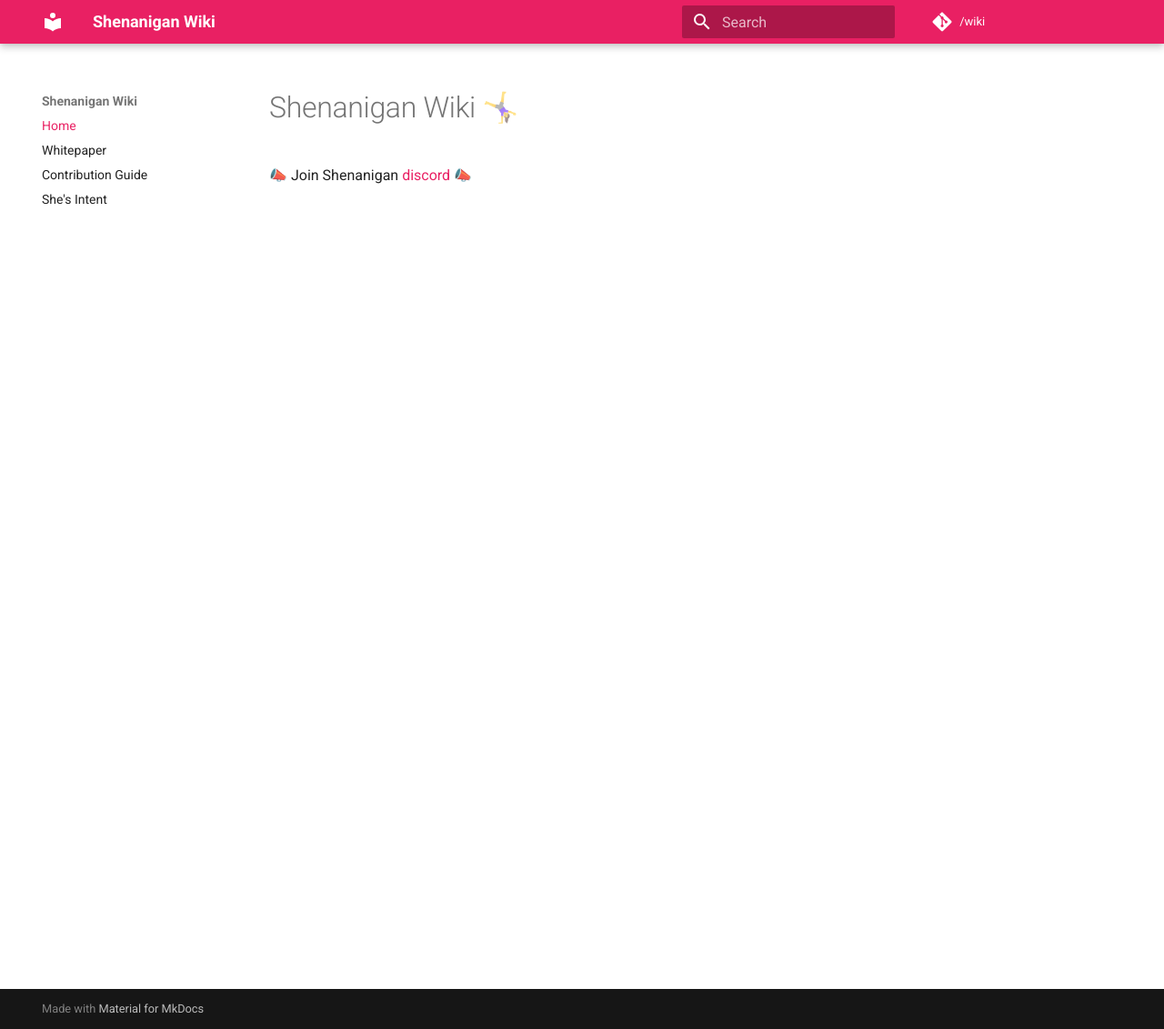
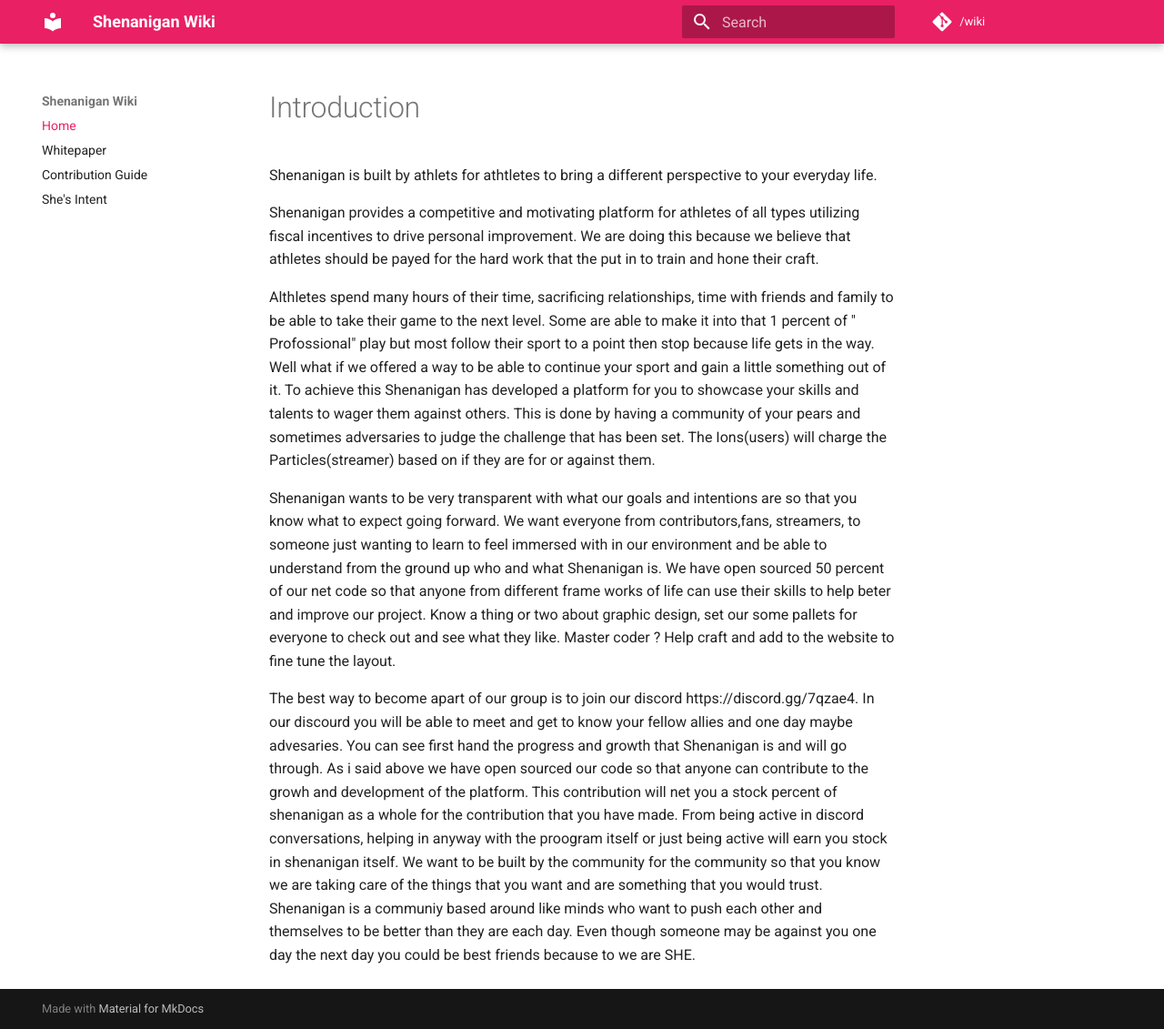
Before and after one commit to ShenaniganDApp/docs, an MkDocs documentation site: the page built from docs/index.md, in a window 1280 px wide and 1131 px high. Shown: the whole window at 91% size. Built offline with MkDocs 1.6.1 and Material for MkDocs 9.7.7, drawn with Linux system fonts in a browser that asks for light colours; comment, search, counter and statistics services are not loaded.

Commit message:
Write introduction

```diff
--- a/docs/index.md
+++ b/docs/index.md
@@ -1,3 +1,11 @@
-# Shenanigan Wiki 🤸‍♀️️
+#  Introduction
 
-📣️ Join Shenanigan [discord](http://www.she.energy/join) 📣️
+Shenanigan is built by athlets for athtletes to bring a different perspective to your everyday life.
+
+Shenanigan provides a competitive and motivating platform for athletes of all types utilizing fiscal incentives to drive personal improvement. We are doing this because we believe that athletes should be payed for the hard work that the put in to train and hone their craft.
+
+Althletes spend many hours of their time, sacrificing relationships, time with friends and family to be able to take their game to the next level. Some are able to make it into that 1 percent of " Profossional" play but most follow their sport to a point then stop because life gets in the way. Well what if we offered a way to be able to continue your sport and gain a little something out of it. To achieve this Shenanigan has developed a platform for you to showcase your skills and talents to wager them against others. This is done by having a community of your pears and sometimes adversaries to judge the challenge that has been set. The Ions(users) will charge the Particles(streamer) based on if they are for or against them.
+
+Shenanigan wants to be very transparent with what our goals and intentions are so that you know what to expect going forward. We want everyone from contributors,fans, streamers,  to someone just wanting to learn to feel immersed with in our environment and be able to understand from the ground up who and what Shenanigan is. We have open sourced 50 percent of our net code so that anyone from different frame works of life can use their skills to help beter and improve our project. Know a thing or two about graphic design, set our some pallets for everyone to check out and see what they like. Master coder ? Help craft and add to the website to fine tune the layout.
+
+The best way to become apart of our group is to join our discord https://discord.gg/7qzae4. In our discourd you will be able to meet and get to know your fellow allies and one day maybe advesaries. You can see first hand the progress and growth that Shenanigan is and will go through. As i said above we have open sourced our code so that anyone can contribute to the growh and development of the platform. This contribution will net you a stock percent of shenanigan as a whole for the contribution that you have made. From being active in discord conversations, helping in anyway with the proogram itself or just being active will earn you stock in shenanigan itself. We want to be built by the community for the community so that you know we are taking care of the things that you want and are something that you would trust. Shenanigan is a communiy based around like minds who want to push each other and themselves to be better than they are each day. Even though someone may be against you one day the next day you could be best friends because to we are SHE.
```
